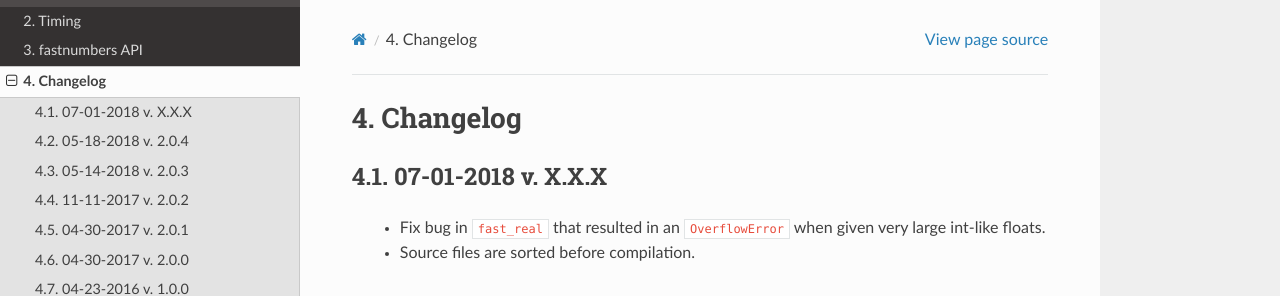
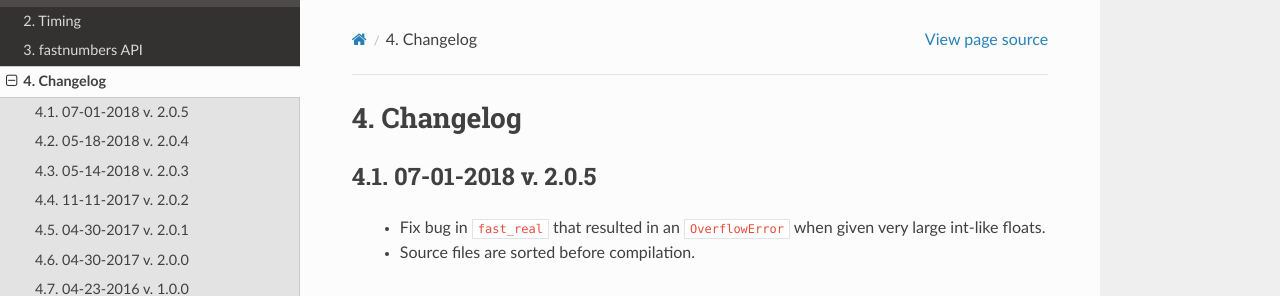
Before and after one commit to SethMMorton/fastnumbers, a Sphinx documentation site: the page built from docs/source/changelog.rst, in a window 1280 px wide and 900 px high. Shown: the top 296 px of the window. Built offline with Sphinx 7.4.7 and the Read the Docs theme 2.0.0, drawn with Linux system fonts in a browser that asks for light colours.

Commit message:
Bump version: 2.0.4 → 2.0.5

```diff
--- a/docs/source/changelog.rst
+++ b/docs/source/changelog.rst
@@ -3,7 +3,7 @@
 Changelog
 ---------
 
-07-01-2018 v. X.X.X
+07-01-2018 v. 2.0.5
 '''''''''''''''''''
 
     - Fix bug in ``fast_real`` that resulted in an ``OverflowError``
--- a/docs/source/conf.py
+++ b/docs/source/conf.py
@@ -67,7 +67,7 @@ copyright = u'2014, Seth M. Morton'
 # built documents.
 #
 # The full version, including alpha/beta/rc tags.
-release = '2.0.4'
+release = '2.0.5'
 # The short X.Y version.
 version = '.'.join(release.split('.')[0:2])
 
--- a/setup.cfg
+++ b/setup.cfg
@@ -1,5 +1,5 @@
 [bumpversion]
-current_version = 2.0.4
+current_version = 2.0.5
 commit = True
 tag = True
 tag_name = {new_version}
--- a/setup.py
+++ b/setup.py
@@ -13,7 +13,7 @@ from setuptools import setup, Extension
 # All other data is in the setup.cfg file.
 setup(
     name='fastnumbers',
-    version='2.0.4',
+    version='2.0.5',
     ext_modules=[
         Extension(
             'fastnumbers', sorted(glob.glob('src/*.c')),
```
Also changed, not shown: 1 other file.
